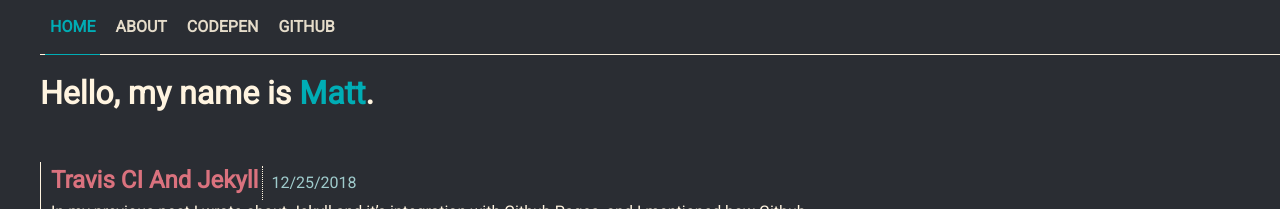
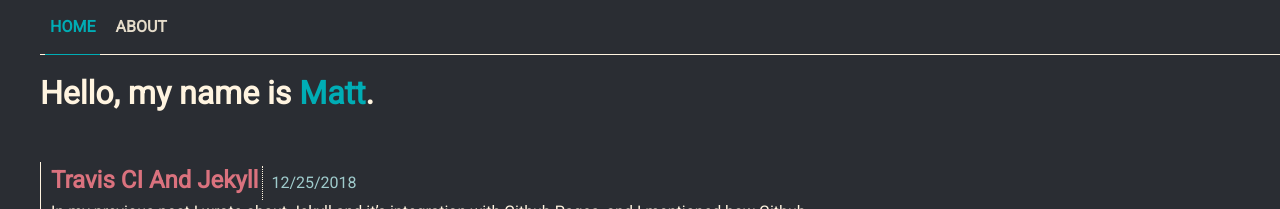
Before and after one commit to MattRugamas/mattrugamas.com, a Jekyll site: the page built from index.html, in a window 1280 px wide. Shown: the top 209 px of the page. Built offline with Jekyll 4.4.1, drawn with Linux system fonts in a browser that asks for light colours.

Commit message:
fixing nav bugs

```diff
--- a/_data/navigation.yml
+++ b/_data/navigation.yml
@@ -2,7 +2,3 @@
   link: /
 - name: About
   link: /about
-- name: CodePen
-  link: https://codepen.io/samagurtam/
-- name: GitHub
-  link: https://github.com/samagurtam
```
